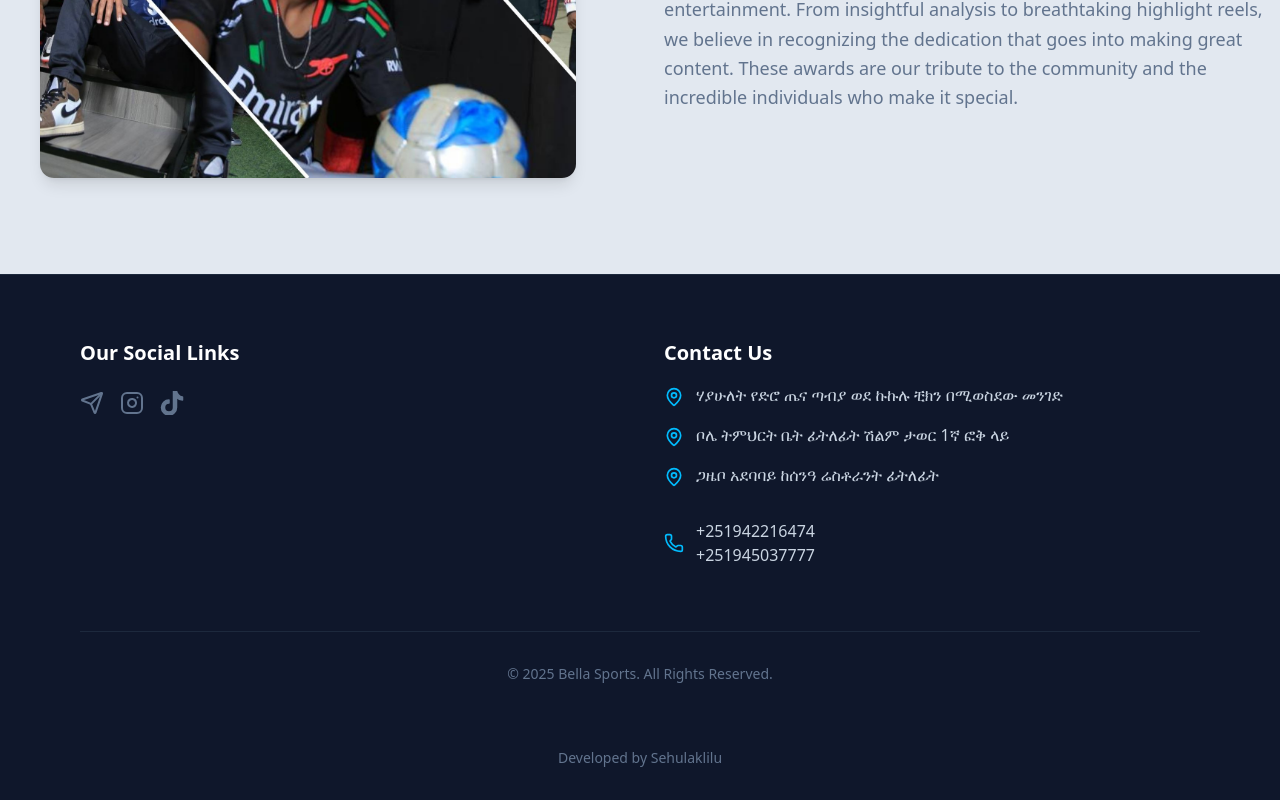
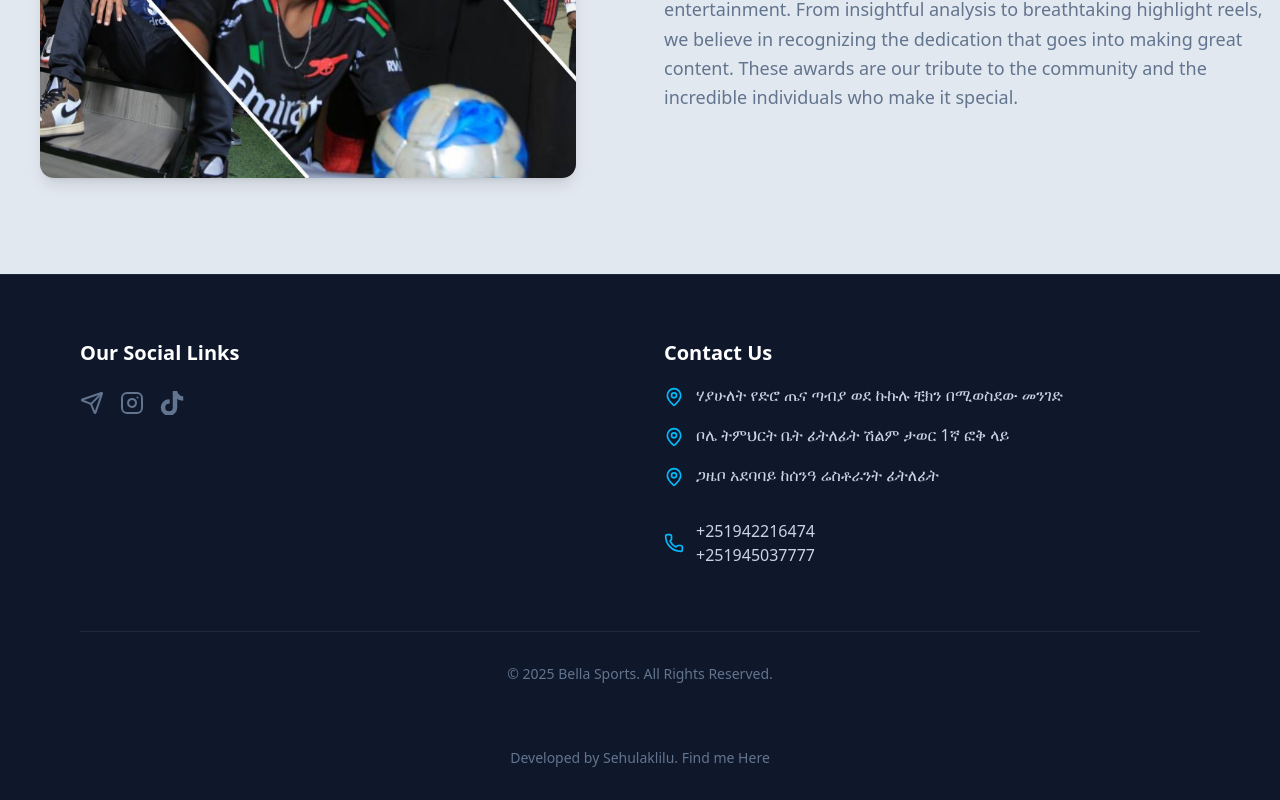
Before and after one commit to SehulAklilu/BellaSportsReact, a Next.js app: page / in a window 1280 px wide. Shown: the part 2357-3157 px from the top of the page. Built offline with nearby package versions, Linux system fonts and the light colour scheme; no server answers; the database is empty.

Commit message:
Add Nominees

```diff
--- a/app/page.tsx
+++ b/app/page.tsx
@@ -554,7 +554,8 @@ export default function Home() {
             © {new Date().getFullYear()} Bella Sports. All Rights Reserved.
           </div>
           <div className="text-center py-8 text-sm text-muted-foreground">
-            Developed by <a href="mailto:sehulaklilu@gmail.com" className="hover:text-white transition-colors">Sehulaklilu</a>
+            Developed by <a href="mailto:sehulaklilu@gmail.com" className="hover:text-white transition-colors">Sehulaklilu</a>.
+            <a href="https://t.me/SehulAk" target="_blank" rel="noopener noreferrer" aria-label="Telegram" className="text-muted-foreground hover:text-white transition-colors justify-center"> Find me Here </a>
           </div>
         </div>
       </footer>
```
Also changed, not shown: public/images/Miru Coffee.jpg.
